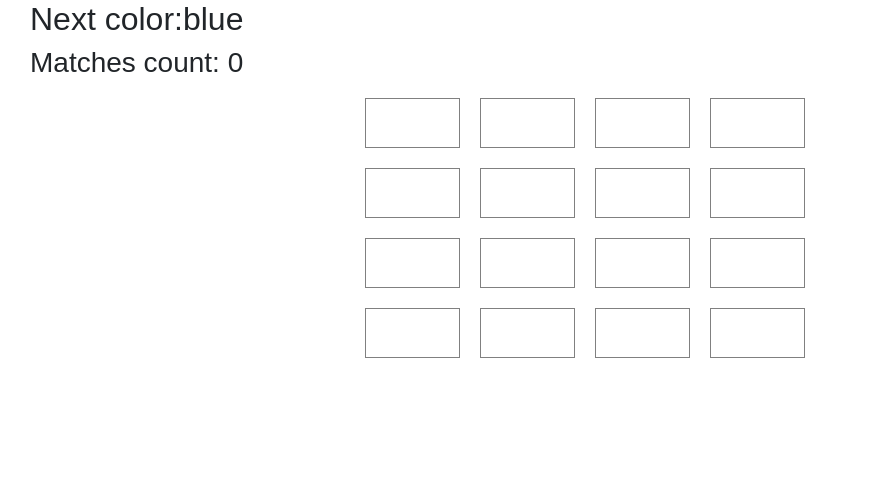
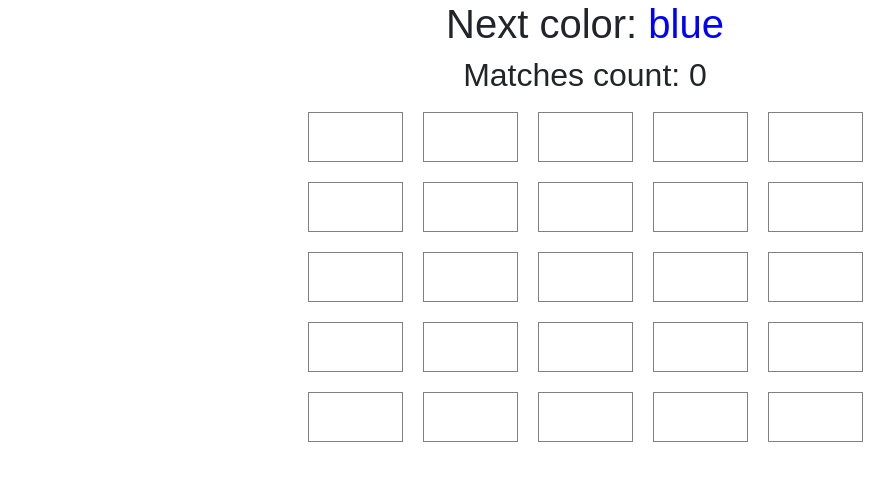
Before and after one commit to levatech007/react-game, a React (Create React App) app: page / in a window 1280 px wide. Shown: the top 480 px of the page, without its empty margins (55-949 px from the left). Built offline with nearby package versions, Linux system fonts and the light colour scheme.

Commit message:
changed scalability

```diff
--- a/public/index.html
+++ b/public/index.html
@@ -4,38 +4,14 @@
     <meta charset="utf-8">
     <meta name="viewport" content="width=device-width, initial-scale=1, shrink-to-fit=no">
     <meta name="theme-color" content="#000000">
-    <!--
-      manifest.json provides metadata used when your web app is added to the
-      homescreen on Android. See https://developers.google.com/web/fundamentals/engage-and-retain/web-app-manifest/
-    -->
+
     <link rel="manifest" href="%PUBLIC_URL%/manifest.json">
     <link rel="shortcut icon" href="%PUBLIC_URL%/favicon.ico">
     <link rel="stylesheet" href="https://maxcdn.bootstrapcdn.com/bootstrap/4.0.0/css/bootstrap.min.css" integrity="sha384-Gn5384xqQ1aoWXA+058RXPxPg6fy4IWvTNh0E263XmFcJlSAwiGgFAW/dAiS6JXm" crossorigin="anonymous">
-    <!--
-      Notice the use of %PUBLIC_URL% in the tags above.
-      It will be replaced with the URL of the `public` folder during the build.
-      Only files inside the `public` folder can be referenced from the HTML.
 
-      Unlike "/favicon.ico" or "favicon.ico", "%PUBLIC_URL%/favicon.ico" will
-      work correctly both with client-side routing and a non-root public URL.
-      Learn how to configure a non-root public URL by running `npm run build`.
-    -->
-    <title>React App</title>
+    <title>Color game</title>
   </head>
   <body>
-    <noscript>
-      You need to enable JavaScript to run this app.
-    </noscript>
     <div id="root"></div>
-    <!--
-      This HTML file is a template.
-      If you open it directly in the browser, you will see an empty page.
-
-      You can add webfonts, meta tags, or analytics to this file.
-      The build step will place the bundled scripts into the <body> tag.
-
-      To begin the development, run `npm start` or `yarn start`.
-      To create a production bundle, use `npm run build` or `yarn build`.
-    -->
   </body>
 </html>
--- a/src/App.js
+++ b/src/App.js
@@ -5,7 +5,8 @@ class App extends Component {
   constructor() {
     super();
     this.state = {
-      grid: [[0,0,0,0], [0,0,0,0], [0,0,0,0], [0,0,0,0]],
+      gridSize: 5,
+      grid: [[0,0,0,0,0], [0,0,0,0,0], [0,0,0,0,0], [0,0,0,0,0], [0,0,0,0,0]],
       color: 'blue',
       count: 0
     }
@@ -24,53 +25,53 @@ class App extends Component {
           })
     //change color of the square from state
    let newGridState = this.state.grid
+   let lastIndex = this.state.gridSize - 1
      if(row === 0 && column === 0) { // if clicked on left top corner
        let right = newGridState[row][column+1]
        let bottom = newGridState[row+1][column]
        if (newGridState[row][column] === right || newGridState[row][column] === bottom) {
-         // console.log("Its a match!")
          this.setState( previousCount => {return {count: previousCount.count + 1}})
        }
-     } else if (row === 0 && column === 3) { //if clicked on right top corner
+     } else if (row === 0 && column === lastIndex) { //if clicked on right top corner
       let left = newGridState[row][column-1]
       let bottom = newGridState[row+1][column]
       if (newGridState[row][column] === left || newGridState[row][column] === bottom) {
         this.setState( previousCount => {return {count: previousCount.count + 1}})
       }
-    } else if (row === 3 && column === 0) {   //if clicked on bottom left corner
+    } else if (row === lastIndex && column === 0) {   //if clicked on bottom left corner
       let right = newGridState[row][column+1]
       let top = newGridState[row-1][column]
       if (newGridState[row][column] === top || newGridState[row][column] === right) {
         this.setState( previousCount => {return {count: previousCount.count + 1}})
       }
-    } else if (row === 3 && column === 3) {//if clicked on bottom right corner
+    } else if (row === lastIndex && column === lastIndex) {//if clicked on bottom right corner
       let left = newGridState[row][column-1]
       let top = newGridState[row-1][column]
       if (newGridState[row][column] === left || newGridState[row][column] === top) {
         this.setState( previousCount => {return {count: previousCount.count + 1}})
       }
-    } else if ((column !== 0 && row === 0) || (column !== 3 && row === 0)) {  // if clicked on top row
+    } else if ((column !== 0 && row === 0) || (column !== lastIndex && row === 0)) {  // if clicked on top row
       let left = newGridState[row][column-1];
       let right = newGridState[row][column+1];
       let bottom = newGridState[row+1][column];
       if (newGridState[row][column] === left || newGridState[row][column] === right || newGridState[row][column] === bottom) {
         this.setState( previousCount => {return {count: previousCount.count + 1}})
       }
-    } else if ((column !== 0 && row === 3) || (column !== 3 && row === 3)) {//if clicked on bottom row
+    } else if ((column !== 0 && row === lastIndex) || (column !== lastIndex && row === lastIndex)) {//if clicked on bottom row
       let left = newGridState[row][column-1];
       let right = newGridState[row][column+1];
       let top = newGridState[row-1][column];
       if (newGridState[row][column] === left || newGridState[row][column] === right || newGridState[row][column] === top) {
         this.setState( previousCount => {return {count: previousCount.count + 1}})
       }
-    } else if ((row !== 0 && column === 0) || (row !== 3 && column === 0)) { //if clicked on left column
+    } else if ((row !== 0 && column === 0) || (row !== lastIndex && column === 0)) { //if clicked on left column
       let right = newGridState[row][column+1];
       let top = newGridState[row-1][column];
       let bottom = newGridState[row+1][column];
       if (newGridState[row][column] === top || newGridState[row][column] === right || newGridState[row][column] === bottom) {
         this.setState( previousCount => {return {count: previousCount.count + 1}})
       }
-    } else if ((row !== 0 && column === 3) || (row !== 3 && column === 3)) { //if clicked on right column
+    } else if ((row !== 0 && column === lastIndex) || (row !== lastIndex && column === lastIndex)) { //if clicked on right column
       let left = newGridState[row][column+1];
       let top = newGridState[row-1][column];
       let bottom = newGridState[row+1][column];
@@ -97,8 +98,12 @@ class App extends Component {
   render() {
     return (
       <div className='container'>
-        <h2>Next color:{this.state.color}</h2>
-        <h3>Matches count: {this.state.count}</h3>
+        <div className='row justify-content-md-center'>
+          <h1>Next color: <span style={ {color: this.state.color} }>{this.state.color}</span></h1>
+        </div>
+        <div className='row justify-content-md-center'>
+          <h2>Matches count: {this.state.count}</h2>
+        </div>
             {
               this.state.grid.map((oneRow, rowIndex) => {
                 return( <div className='row justify-content-md-center'>
```
